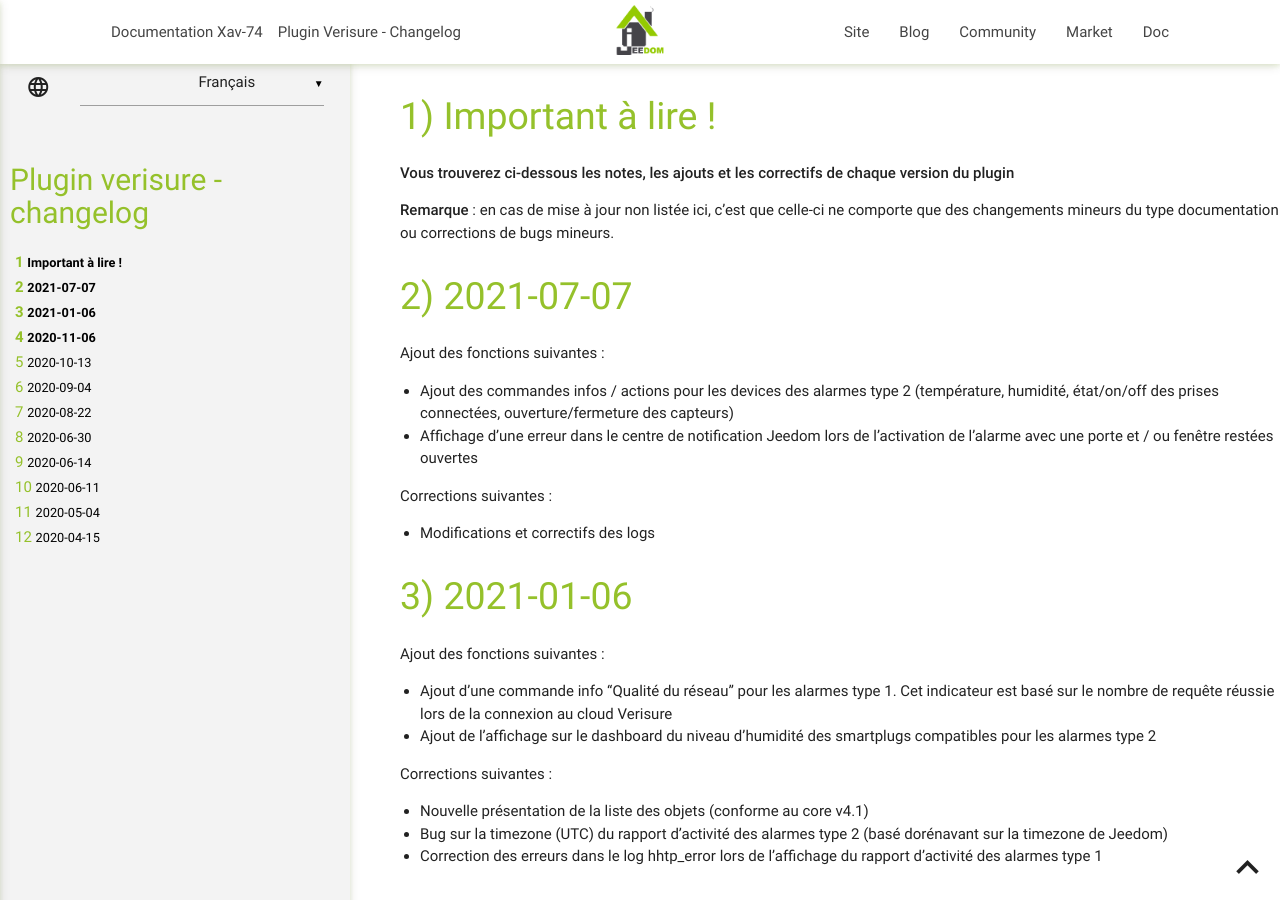
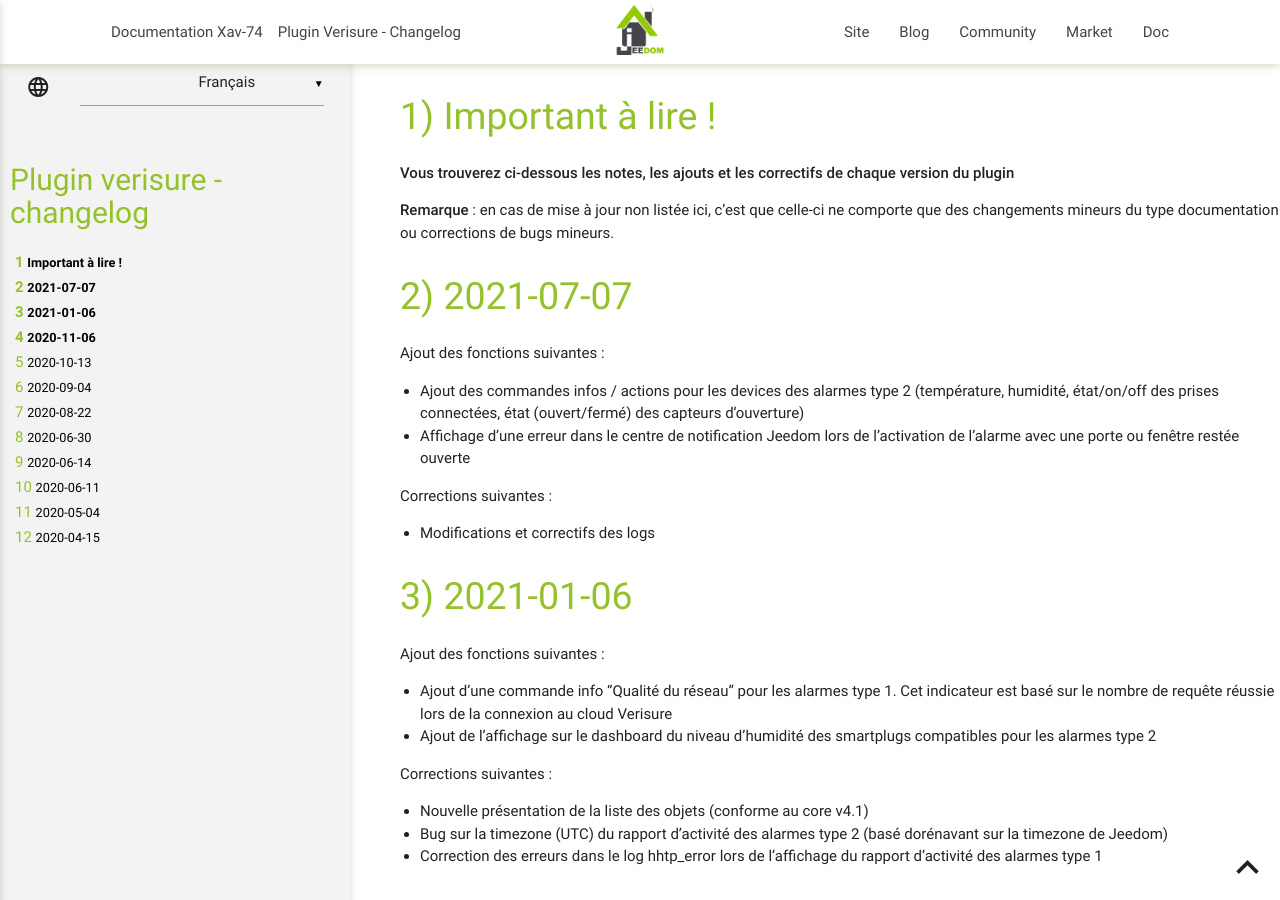
Before and after one commit to Xav-74/Documentation, a Jekyll site: the page built from verisure/fr_FR/changelog.md, in a window 1280 px wide and 900 px high. Built offline with Jekyll 4.4.1, drawn with Linux system fonts in a browser that asks for light colours.

Commit message:
Update 2021-07-07

```diff
--- a/verisure/fr_FR/changelog.md
+++ b/verisure/fr_FR/changelog.md
@@ -15,8 +15,8 @@
 # 2021-07-07
 
 Ajout des fonctions suivantes :
- - Ajout des commandes infos / actions pour les devices des alarmes type 2 (température, humidité, état/on/off des prises connectées, ouverture/fermeture des capteurs)
- - Affichage d'une erreur dans le centre de notification Jeedom lors de l'activation de l'alarme avec une porte et / ou fenêtre restées ouvertes
+ - Ajout des commandes infos / actions pour les devices des alarmes type 2 (température, humidité, état/on/off des prises connectées, état (ouvert/fermé) des capteurs d'ouverture)
+ - Affichage d'une erreur dans le centre de notification Jeedom lors de l'activation de l'alarme avec une porte ou fenêtre restée ouverte
 
  Corrections suivantes :
  - Modifications et correctifs des logs
```
Also changed, not shown: verisure/fr_FR/index.md (+1 -1 lines).
